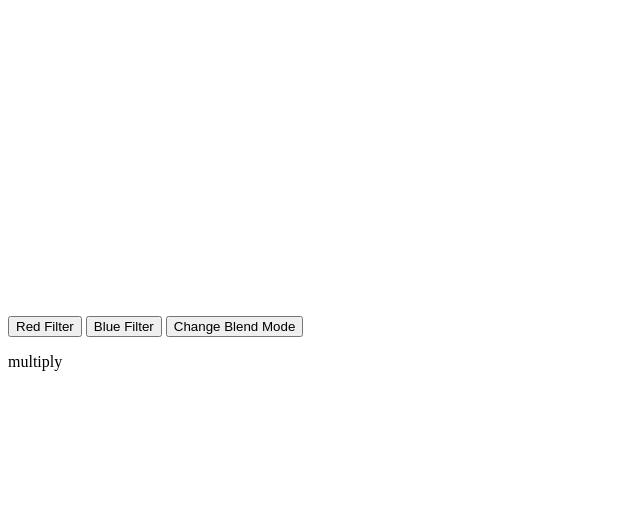
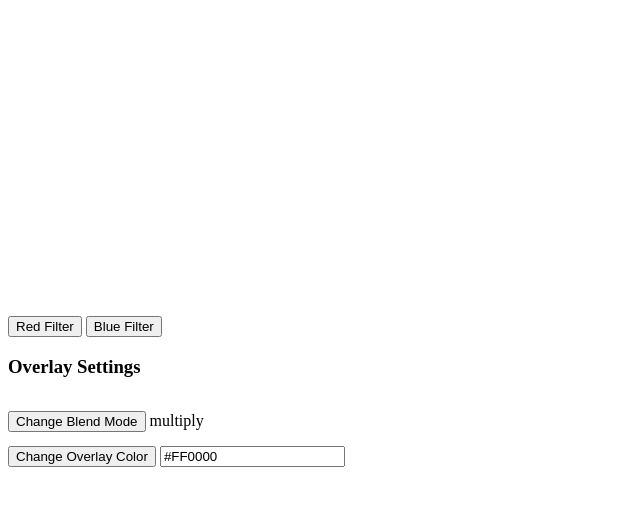
Before and after one commit to arkaitzvizuete/prohibidofijarcarteles, a plain HTML site: page index.html in a window 1280 px wide. Both pictures are taken after a click on the button "Change Blend Mode". Shown: the whole page, without its empty margins (0-640 px from the left). Drawn offline with Linux system fonts and the light colour scheme.

Commit message:
Change overlay color

```diff
--- a/index.html
+++ b/index.html
@@ -18,8 +18,18 @@
         <div>
             <button onclick="applyFilter('R');">Red Filter</button>
             <button onclick="applyFilter('B');">Blue Filter</button>
-            <button onclick="changeBlendMode();">Change Blend Mode</button>
-            <p id="currentBlendMode">normal</p>
+            <br>
+            <div>
+                <h3>Overlay Settings</h3>
+                <div class="filterSetting">
+                    <button onclick="changeBlendMode();">Change Blend Mode</button>
+                    <p id="currentBlendMode">normal</p>
+                </div>
+                <div class="filterSetting">
+                    <button onclick="changeOverlayColor();">Change Overlay Color</button>
+                    <input type="text" id="inputOverlayColor" value="#FF0000"/>
+                </div>
+            </div>
         </div>
     </body>
 </html>
--- a/resources/css/index.css
+++ b/resources/css/index.css
@@ -23,3 +23,11 @@
     mix-blend-mode: multiply;
     display: none;
 }
+
+.filterSetting button {
+    display: inline-block;
+}
+
+.filterSetting p {
+    display: inline-block;
+}
--- a/resources/js/index.js
+++ b/resources/js/index.js
@@ -52,13 +52,6 @@ function replacePixels(color) {
     $("#overlay").css("height", clientHeight);
     $("#overlay2").css("width", clientWidth);
     $("#overlay2").css("height", clientHeight);
-
-    if (color === "R") {
-        $("#overlay").css("background-color", "#FF0000");
-        $("#overlay2").css("background-color", "#0000FF");
-    } else if (color === "B") {
-        // $("#overlay").css("background-color", "#0000FF");
-    }
 
     filterPreviewContext.drawImage(preview, 0, 0, clientWidth, clientHeight);
 
@@ -120,14 +113,19 @@ function getColorPercentage(r, g, b, color) {
 
 
 function changeBlendMode() {
-    let modes = ["normal", "multiply", "screen", "overlay", "darken", "lighten", "color-dodge", "color-burn", "hard-light", "soft-light", "difference", "exclusion", "hue", "saturation", "color", "luminosity"];
+    const modes = ["normal", "multiply", "screen", "overlay", "darken", "lighten", "color-dodge", "color-burn", "hard-light", "soft-light", "difference", "exclusion", "hue", "saturation", "color", "luminosity"];
 
     $("#overlay").css("mix-blend-mode", modes[blendModeIndex]);
     $("#currentBlendMode").text(modes[blendModeIndex]);
 
-    if (blendModeIndex == modes.length) {
+    if (blendModeIndex == modes.length - 1) {
         blendModeIndex = 0;
     } else {
         blendModeIndex++;
     }
 }
+
+function changeOverlayColor() {
+    let inputOverlayColor = $("#inputOverlayColor").val();
+    $("#overlay").css("background-color", inputOverlayColor);
+}
```
